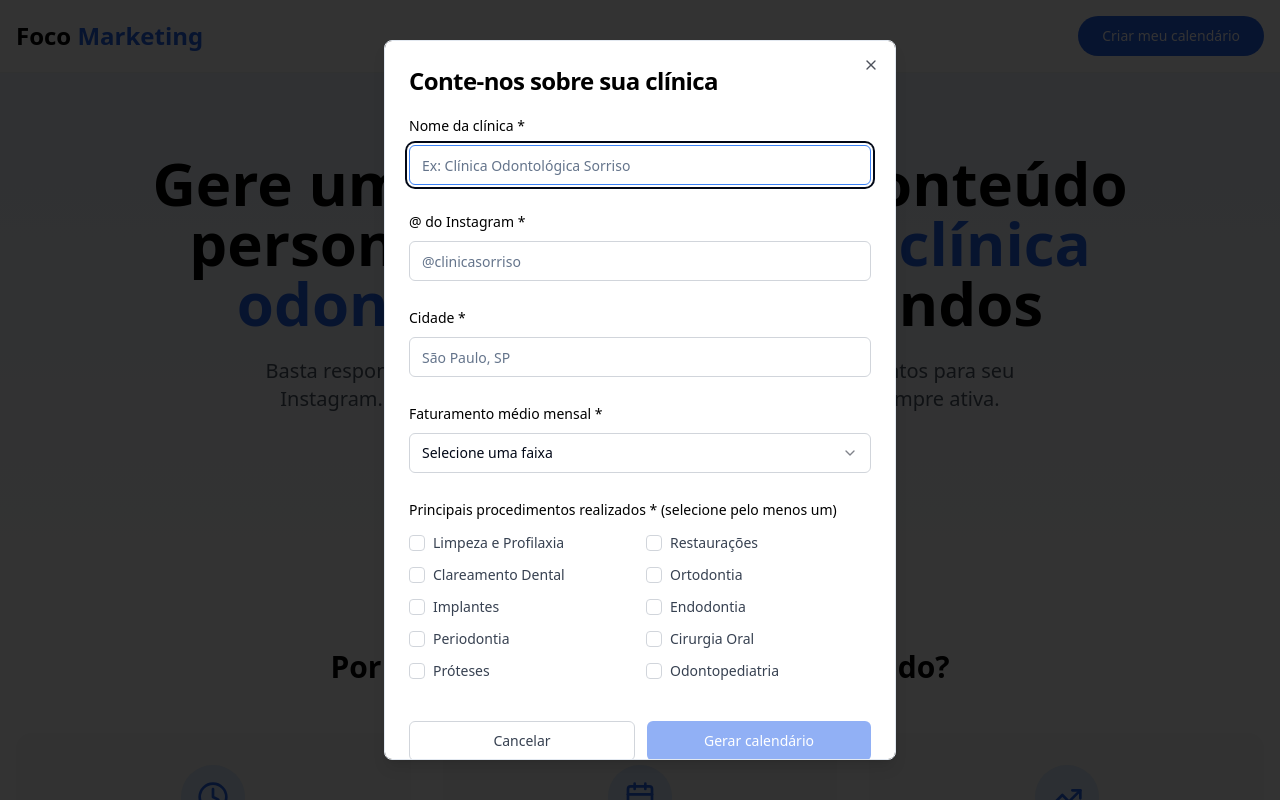
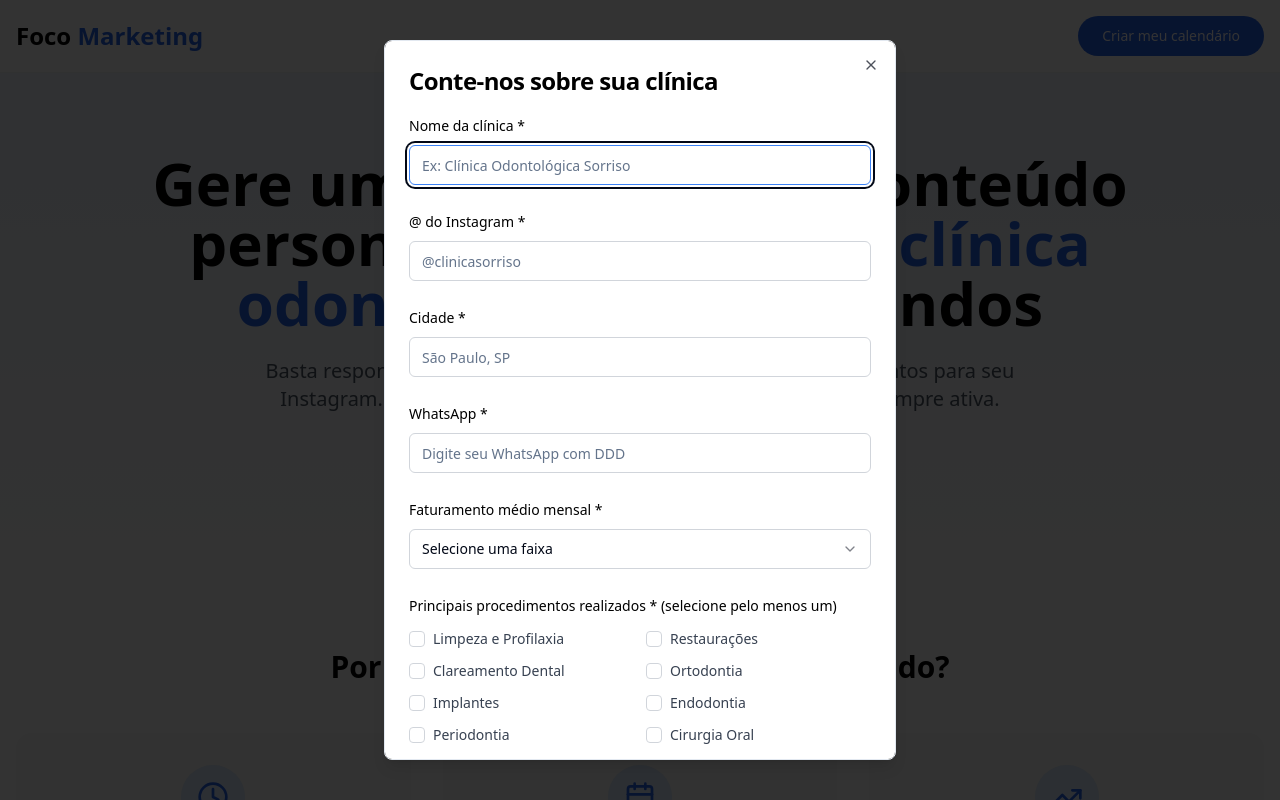
Before and after one commit to Marcos-Amorim-Rodrigues/foco-conteudo-clinicas, a React (Vite) app: page / in a window 1280 px wide. Both pictures are taken after a click on the button "Criar meu calendário". Shown: the top 800 px of the page. Built offline with nearby package versions, Linux system fonts and the light colour scheme.

Commit message:
Add WhatsApp field and EmailJS update
Added a WhatsApp input field to the form and ensured the 'telefone' field is included in the EmailJS payload and template.

```diff
--- a/src/components/ClinicModal.tsx
+++ b/src/components/ClinicModal.tsx
@@ -13,6 +13,7 @@ export const ClinicModal = ({ isOpen, onClose, onSubmit, isGenerating }) => {
     clinicName: '',
     instagram: '',
     city: '',
+    telefone: '',
     monthlyRevenue: '',
     procedures: []
   });
@@ -37,6 +38,15 @@ export const ClinicModal = ({ isOpen, onClose, onSubmit, isGenerating }) => {
     }));
   };
 
+  const handlePhoneChange = (value) => {
+    // Basic phone validation - allow only numbers, spaces, parentheses, hyphens and plus sign
+    const cleanValue = value.replace(/[^\d\s\(\)\-\+]/g, '');
+    setFormData(prev => ({
+      ...prev,
+      telefone: cleanValue
+    }));
+  };
+
   const handleProcedureChange = (procedure, checked) => {
     setFormData(prev => ({
       ...prev,
@@ -52,7 +62,7 @@ export const ClinicModal = ({ isOpen, onClose, onSubmit, isGenerating }) => {
   };
 
   const isFormValid = formData.clinicName && formData.instagram && formData.city &&
-                     formData.monthlyRevenue && formData.procedures.length > 0;
+                     formData.telefone && formData.monthlyRevenue && formData.procedures.length > 0;
 
   return (
     <Dialog open={isOpen} onOpenChange={onClose}>
@@ -101,6 +111,21 @@ export const ClinicModal = ({ isOpen, onClose, onSubmit, isGenerating }) => {
               value={formData.city}
               onChange={(e) => handleInputChange('city', e.target.value)}
               placeholder="São Paulo, SP"
+              className="border-gray-300 focus:border-blue-500"
+              required
+            />
+          </div>
+
+          <div className="space-y-2">
+            <Label htmlFor="telefone" className="text-black font-medium">
+              WhatsApp *
+            </Label>
+            <Input
+              id="telefone"
+              type="tel"
+              value={formData.telefone}
+              onChange={(e) => handlePhoneChange(e.target.value)}
+              placeholder="Digite seu WhatsApp com DDD"
               className="border-gray-300 focus:border-blue-500"
               required
             />
--- a/src/pages/Index.tsx
+++ b/src/pages/Index.tsx
@@ -20,6 +20,7 @@ const Index = () => {
       nome_clinica: formData.clinicName,
       instagram: formData.instagram,
       cidade: formData.city,
+      telefone: formData.telefone,
       faturamento: formData.monthlyRevenue,
       procedimentos: formData.procedures.join(', '),
     };
```
